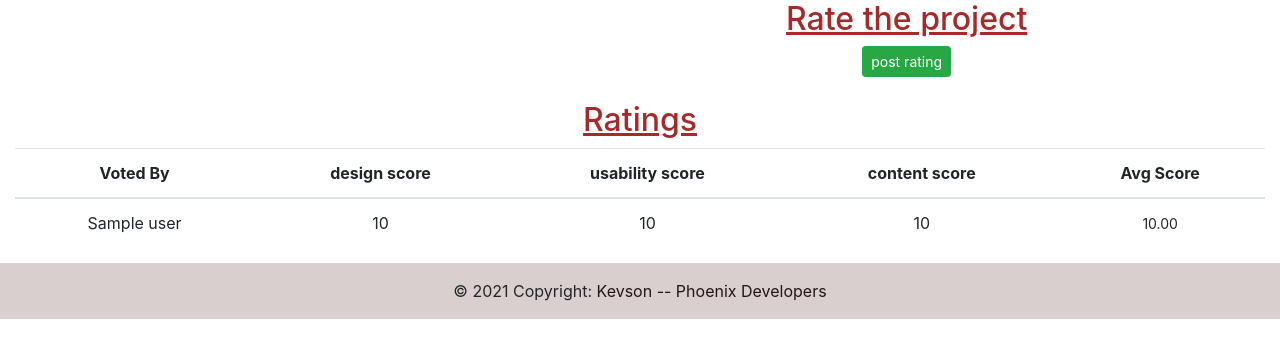
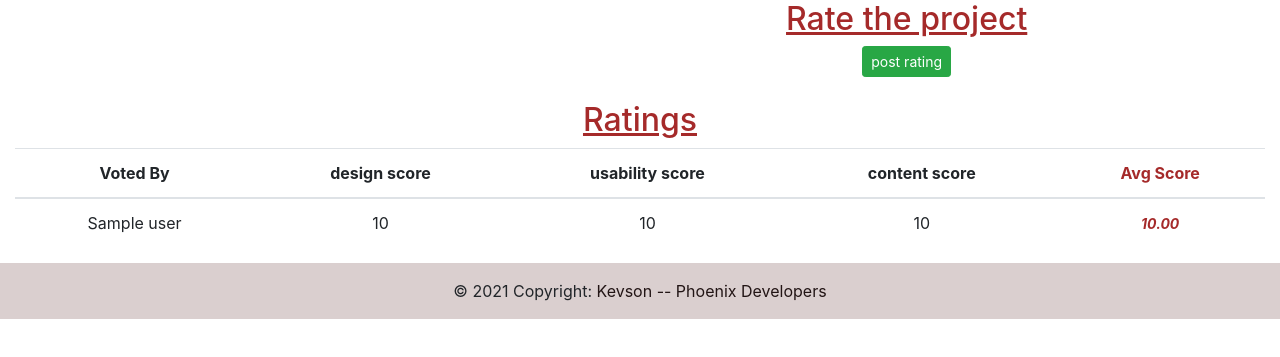
Before and after one commit to Kevson102/Phoenix-Web-Awards, a Django app: template webawards/templates/ProjectDetails.html in a window 1280 px wide. Shown: the part 377-734 px from the top of the page. Run offline with Django 3.2, Linux system fonts and the light colour scheme; the template is opened without the code that fills it: most values are stand-ins (such as "Sample title", 1, 10 or a date in 2020); some libraries are stand-ins or nearby versions.

Commit message:
EDITS THE APPEARANCE OF THE FOOTER AND THE AVERAGE COLUMN

```diff
--- a/webawards/templates/ProjectDetails.html
+++ b/webawards/templates/ProjectDetails.html
@@ -47,7 +47,7 @@
           <th scope="col">design score</th>
           <th scope="col">usability score</th>
           <th scope="col">content score</th>
-          <th scope="col">Avg Score</th>
+          <th scope="col" style="color: brown;">Avg Score</th>
         </tr>
       </thead>
       {%for vote in votes%}
@@ -57,7 +57,7 @@
           <td>{{vote.design_score}}</td>
           <td>{{vote.usability_score}}</td>
           <td>{{vote.content_score}}</td>
-          <td><small>{{ vote.design_score|add:vote.usability_score|add:vote.content_score|div:3|floatformat:2 }}</small></td>
+          <td><small><b><em style="color: brown;">{{ vote.design_score|add:vote.usability_score|add:vote.content_score|div:3|floatformat:2 }}</em></b></small></td>
         </tr>
       </tbody>
       {%endfor%}
```
